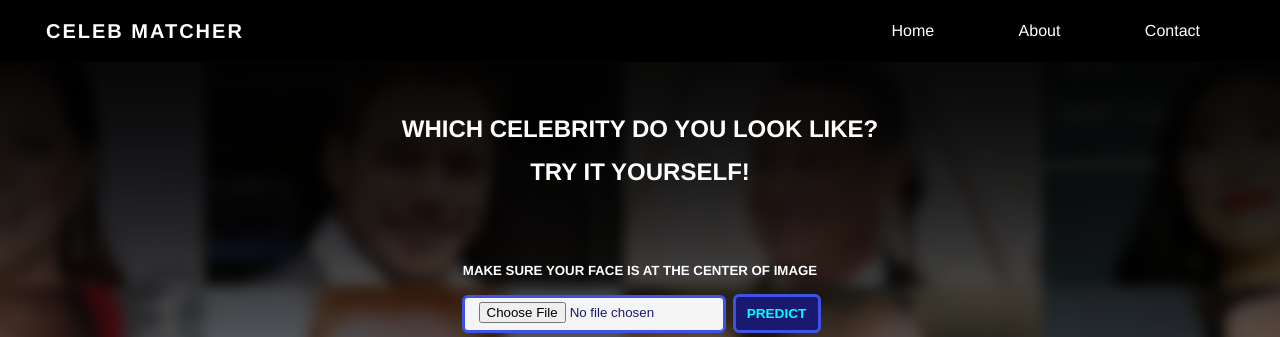
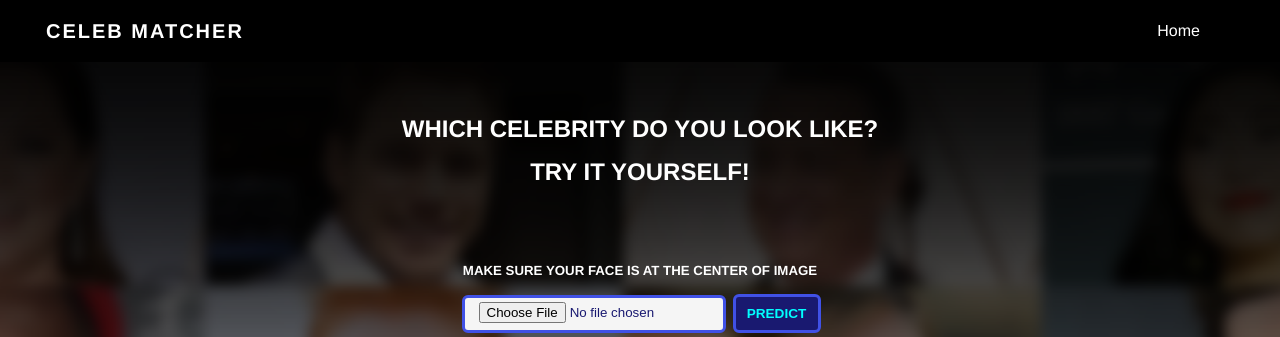
Before and after one commit to Prayag-X/Celeb-Matcher, a Flask app: page / in a window 1280 px wide. Shown: the top 337 px of the page. Run offline with Flask 2, Linux system fonts and the light colour scheme.

Commit message:
Maybe THE END 7!

```diff
--- a/templates/index.html
+++ b/templates/index.html
@@ -32,8 +32,8 @@
             <div class="menu">
                 <ul>
                     <li><a href="#">Home</a></li>
-                    <li><a href="#">About</a></li>
-                    <li><a href="#">Contact</a></li>
+                    <!-- <li><a href="#">About</a></li>
+                    <li><a href="#">Contact</a></li> -->
                 </ul>
             </div>
         </nav>
```
